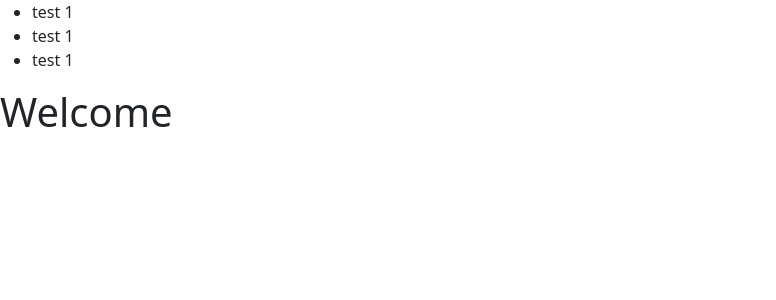
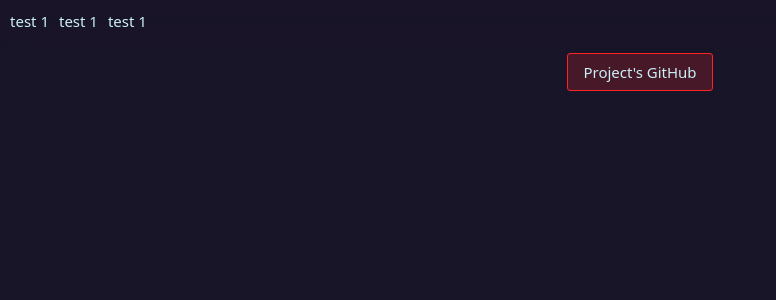
Before and after one commit to FarKiD/AppLanding-NextJS, a Next.js app: page / in a window 1280 px wide. Shown: the top 300 px of the page, without its empty margins (0-776 px from the left). Built offline with nearby package versions, Linux system fonts and the light colour scheme.

Commit message:
Added base style settings, font sizes and base colors. added a section to index.

```diff
--- a/components/Header.tsx
+++ b/components/Header.tsx
@@ -1,8 +1,10 @@
+import classes from '../styles/components/Header.module.scss';
+
 export default function Home() {
   return (
     <header>
-      <nav>
-        <ul>
+      <nav className={classes.nav}>
+        <ul className={classes.navItemsContainer}>
           <li>test 1</li>
           <li>test 1</li>
           <li>test 1</li>
--- a/pages/index.tsx
+++ b/pages/index.tsx
@@ -1,7 +1,15 @@
+import Link from 'next/link';
+
+import classes from '../styles/pages/index.module.scss';
+
 export default function Home() {
   return (
     <main>
-      <h1>Welcome</h1>
+      <section className={classes.section1}>
+        <Link className={classes.introBtn} href={'#'}>
+          Project's GitHub
+        </Link>
+      </section>
     </main>
   );
 }
--- /dev/null
+++ b/styles/_colors.scss
@@ -0,0 +1,8 @@
+$black: #191528;
+$black1: #00111c;
+$purple: #3c162f;
+$purple1: #5C162E;
+$red: #ff2323;
+
+$cyan: #caf0f8;
+$green: #b4ff9d;
--- /dev/null
+++ b/styles/_fontSizes.scss
@@ -0,0 +1,7 @@
+$h0: clamp(2.5rem, 2.0588rem + 2.3529vw, 5rem);
+$h1: clamp(2.763rem, calc( 12px + 3.575vw ), 3.738rem);
+$h2: clamp(2.275rem, calc( 12px + 2.600vw ), 2.925rem);
+$h3: clamp(1.853rem, calc( 12px + 1.950vw ), 2.438rem);
+$h4: clamp(1.625rem, calc( 12px + 1.300vw ), 1.950rem);
+$p: clamp(1.380rem, calc( 12px + 0.720vw ), 1.500rem);
+$span: clamp(1.200rem, calc( 12px + 0.480vw ), 1.350rem);
--- /dev/null
+++ b/styles/components/Header.module.scss
@@ -0,0 +1,22 @@
+@use '../colors' as *;
+@use 'sass:color';
+
+.nav {
+  background: color.adjust($black, $alpha: -.2);
+  backdrop-filter: blur(1.2rem);
+  box-shadow: 0 0 .5rem $black;
+  color: $cyan;
+}
+
+.navItemsContainer {
+  display: flex;
+  flex-direction: row;
+  justify-content: flex-start;
+  text-decoration: none;
+  list-style: none;
+  padding: 1rem;
+
+  li:nth-of-type(n + 2) {
+    padding: 0 0 0 1rem;
+  }
+}
--- a/styles/globals.scss
+++ b/styles/globals.scss
@@ -1,9 +1,18 @@
+@use 'colors' as *;
+@use 'fontSizes' as *;
+
 html,
 body {
+  font-size: 62.5%;
   padding: 0;
   margin: 0;
+  height: 100%;
   font-family: -apple-system, BlinkMacSystemFont, Segoe UI, Roboto, Oxygen,
     Ubuntu, Cantarell, Fira Sans, Droid Sans, Helvetica Neue, sans-serif;
+}
+
+body {
+  background: $black !important;
 }
 
 a {
@@ -15,12 +24,22 @@ a {
   box-sizing: border-box;
 }
 
-@media (prefers-color-scheme: dark) {
-  html {
-    color-scheme: dark;
-  }
-  body {
-    color: white;
-    background: black;
-  }
+// * Font Sizes
+h1, .h1 {
+  font-size: $h1;
 }
+h2, .h2 {
+  font-size: $h2;
+}
+h3, .h3 {
+  font-size: $h3;
+}
+h4, .h4 {
+  font-size: $h4;
+}
+p, a, .p, .a, li, input {
+  font-size: $p;
+}
+span, .span {
+  font-size: $span
+}
--- /dev/null
+++ b/styles/pages/index.module.scss
@@ -0,0 +1,25 @@
+@use '../colors' as *;
+@use 'sass:color';
+
+.section1 {
+  display: flex;
+  flex-direction: column;
+  align-items: center;
+}
+
+.introBtn {
+  background-color: color.adjust($red, $alpha: -.8);
+  border: 1px solid $red;
+  color: $cyan;
+  padding: .7rem 1.5rem;
+  text-decoration: none;
+  transition: 500ms;
+  border-radius: .3rem;
+}
+
+.introBtn:hover {
+  background-color: color.adjust($red, $alpha: -.2);
+  box-shadow: 0 0 0.6rem 0 color.adjust($red, $alpha: -.2);
+  color: $black1;
+  border-radius: .1rem;
+}
```
Also changed, not shown: styles/components/Header.scss (deleted).
